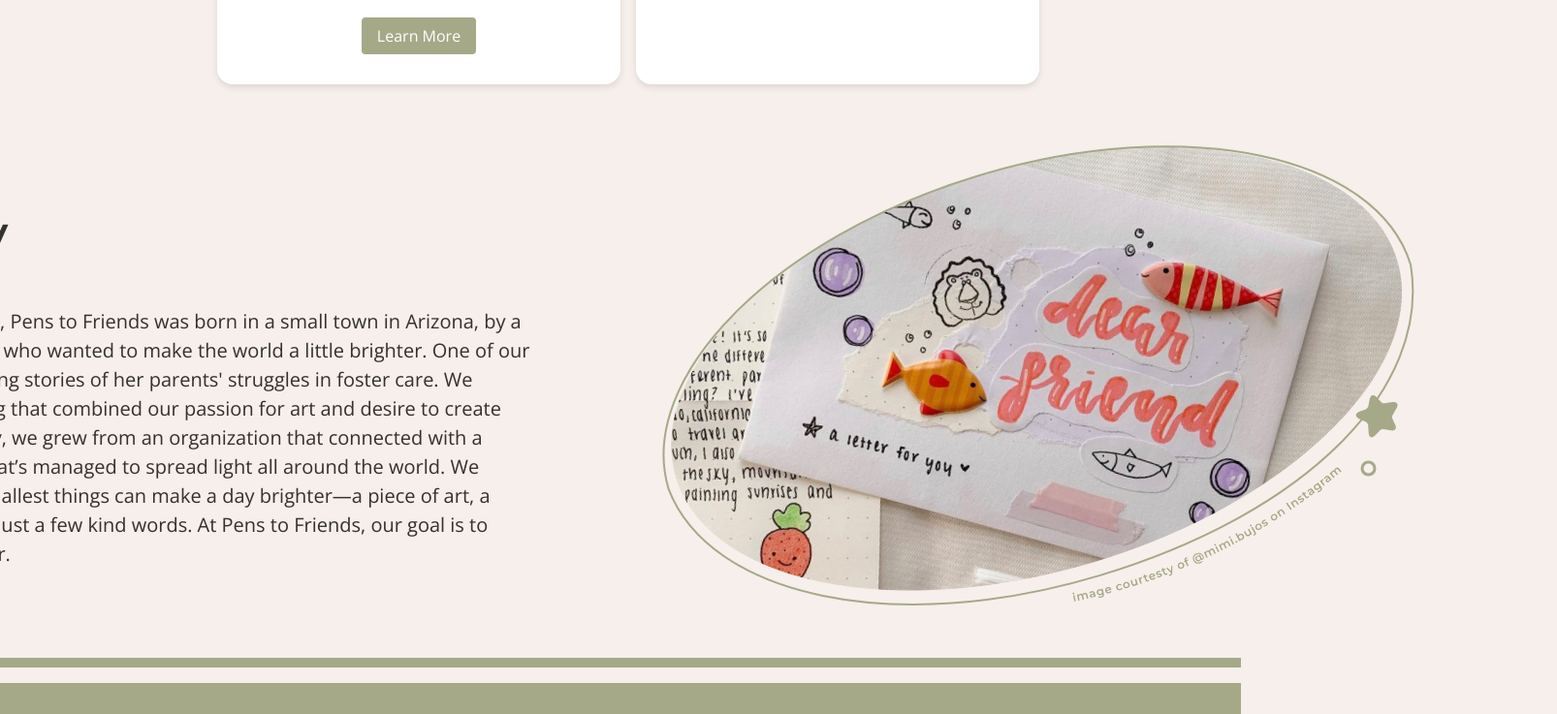
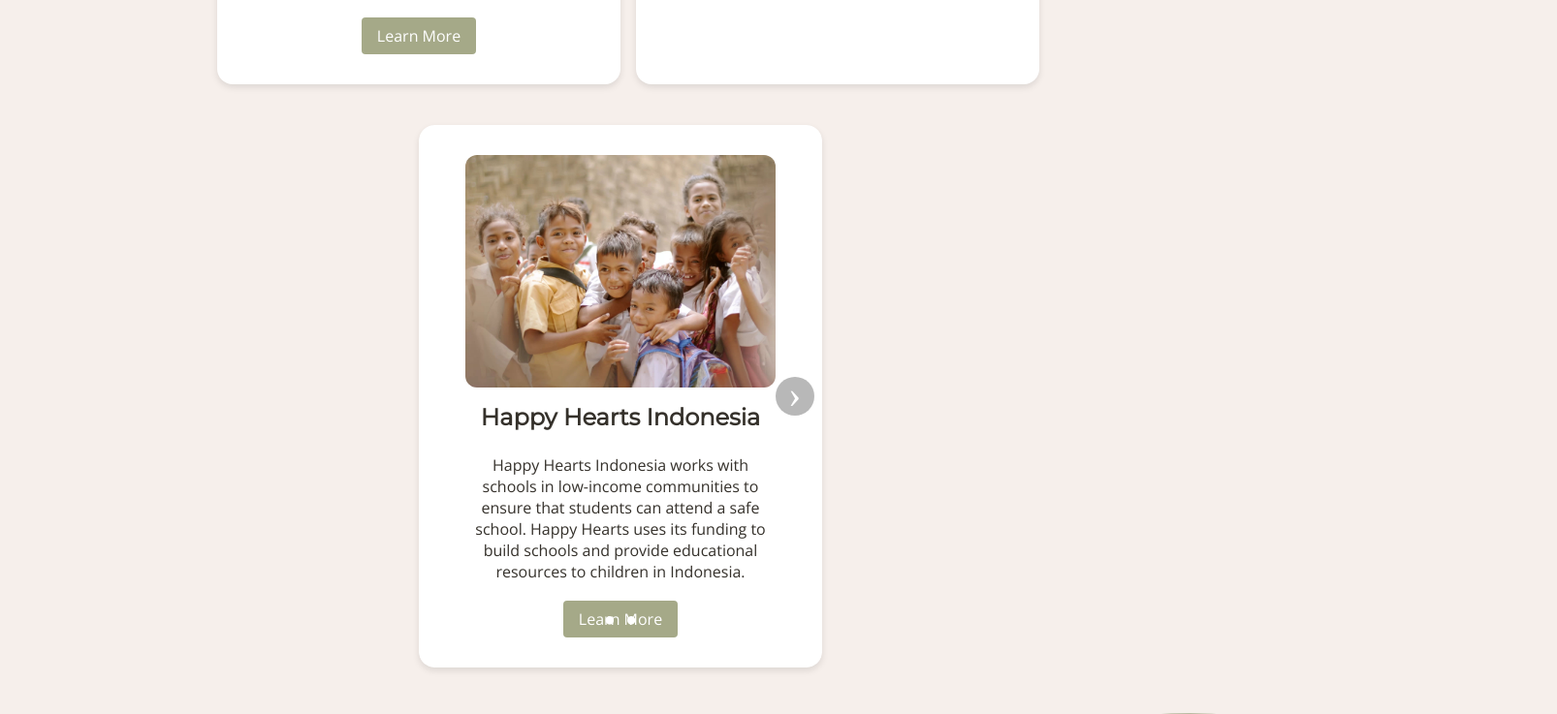
Before and after one commit to penstofriends/ptf-website2, a Nuxt app in the folder ptf-website/: page / in a window 1280 px wide. Shown: the part 1580-2317 px from the top of the page at 97% size, 1606 px wide, since content can reach past the window. Built offline with nearby package versions, Linux system fonts and the light colour scheme.

Commit message:
whatttttt

```diff
--- a/ptf-website/components/LandingSection.vue
+++ b/ptf-website/components/LandingSection.vue
@@ -209,7 +209,10 @@
   .landing-section__title,
   .landing-section__title--outline {
     font-size: 3.5rem;
-    line-height: 4.5rem;
+    line-height: 4.2rem;
+    margin: 0;
+    width: fit-content;
+    left: 2rem;
     width: 25rem;
     text-align: left;
   }
--- a/ptf-website/components/OurStory.vue
+++ b/ptf-website/components/OurStory.vue
@@ -34,6 +34,8 @@
 .left {
   display: flex;
   flex-direction: column;
+  width: 100vw;
+  padding: 0 1.5rem 0 1.5rem;
 }
 
 h2 {
--- /dev/null
+++ b/ptf-website/components/SpecialOpportunitiesCopy.vue
@@ -0,0 +1,166 @@
+<template>
+        <div class="carousel">
+                <div class="carousel-inner">
+                        <input class="carousel-open" type="radio" id="carousel-1" name="carousel" aria-hidden="true" hidden=""
+                                checked="checked">
+                        <div class="carousel-item">
+                                <OpportunityCard class="opportunityCard" header="Happy Hearts Indonesia" img="happyhearts.jpg"
+                                        description="Happy Hearts Indonesia works with schools in low-income communities to ensure that students can attend a safe school. Happy Hearts uses its funding to build schools and provide educational resources to children in Indonesia."
+                                        link="https://www.instagram.com/p/CtZMwgmt38J/" />
+                        </div>
+                        <input class="carousel-open" type="radio" id="carousel-2" name="carousel" aria-hidden="true" hidden="">
+                        <div class="carousel-item">
+                                <div class="stayTuned">
+                                        <h3>More opportunities to come... stay tuned!</h3>
+                                </div>
+                        </div>
+
+                        <label for="carousel-2" class="carousel-control next control-1">›</label>
+                        <label for="carousel-1" class="carousel-control prev control-2">‹</label>
+                        <label for="carousel-2" class="carousel-control prev control-3">‹</label>
+                        <label for="carousel-1" class="carousel-control next control-3">›</label>
+                </div>
+                <ol class="carousel-indicators">
+                        <li>
+                                <label for="carousel-1" class="carousel-bullet">•</label>
+                        </li>
+                        <li>
+                                <label for="carousel-2" class="carousel-bullet">•</label>
+                        </li>
+                </ol>
+        </div>
+</template>
+
+<style scoped>
+.carousel {
+        position: relative;
+        margin-top: 26px;
+}
+
+.carousel-inner {
+        position: relative;
+        overflow: hidden;
+        width: 100%;
+        border-radius: 1rem;
+        box-shadow: 0 0.2rem 0.45rem rgba(0, 0, 0, 0.1);
+}
+
+.carousel-open:checked+.carousel-item {
+        position: static;
+        opacity: 100;
+}
+
+.carousel-item {
+        position: absolute;
+        opacity: 0;
+        transition: opacity 1s ease-out;
+}
+
+.carousel-item img {
+        display: block;
+        height: auto;
+        max-width: 100%;
+}
+
+.carousel-control {
+        background: rgba(0, 0, 0, 0.28);
+        border-radius: 50%;
+        color: #fff;
+        cursor: pointer;
+        display: none;
+        font-size: 40px;
+        height: 40px;
+        line-height: 35px;
+        position: absolute;
+        top: 50%;
+        transform: translate(0, -50%);
+        text-align: center;
+        width: 40px;
+        z-index: 10;
+}
+
+.carousel-control.prev {
+        left: 2%;
+}
+
+.carousel-control.next {
+        right: 2%;
+}
+
+.carousel-control:hover {
+        background: #A5A988;
+        color: none;
+}
+
+#carousel-1:checked~.control-1,
+#carousel-2:checked~.control-2 {
+        display: block;
+}
+
+.carousel-indicators {
+        list-style: none;
+        padding: 0;
+        position: absolute;
+        bottom: 2%;
+        left: 0;
+        right: 0;
+        text-align: center;
+        z-index: 10;
+}
+
+.carousel-indicators li {
+        display: inline-block;
+        margin: 0 5px;
+}
+
+.carousel-bullet {
+        color: #fff;
+        cursor: pointer;
+        display: block;
+        font-size: 35px;
+}
+
+.carousel-bullet:hover {
+        color: #aaaaaa;
+}
+
+#carousel-1:checked~.control-1~.carousel-indicators li:nth-child(1) .carousel-bullet,
+#carousel-2:checked~.control-2~.carousel-indicators li:nth-child(2) .carousel-bullet {
+        color: #A5A988;
+}
+
+.stayTuned {
+        width: 26rem;
+        height: 35rem;
+        background-color: #fff;
+        border-radius: 1rem;
+        box-shadow: 0 0.2rem 0.45rem rgba(0, 0, 0, 0.1);
+        padding: 0.2rem;
+        display: flex;
+        flex-direction: column;
+        align-items: center;
+        justify-content: center;
+}
+
+h3 {
+        color: #35312B;
+        text-align: center;
+        font-size: 1.5rem;
+        font-family: 'Montserrat', sans-serif;
+        font-weight: 600;
+        margin-top: 1rem;
+        width: 20rem;
+        letter-spacing: 0.02rem;
+        line-height: 2.25rem;
+}
+
+h2 {
+        font-family: 'Montserrat', sans-serif;
+        font-style: normal;
+        font-weight: 600;
+        font-size: 3rem;
+        line-height: 3.6875rem;
+        color: #35312B;
+        margin-top: 6rem;
+}
+</style>
--- a/ptf-website/pages/index.vue
+++ b/ptf-website/pages/index.vue
@@ -3,6 +3,7 @@
     <LandingSection />
     <ScrollArrow />
     <SpecialOpportunities />
+    <SpecialOpportunitiesCopy />
     <OurStory />
     <LetterExamples />
     <TopArrow />
```
